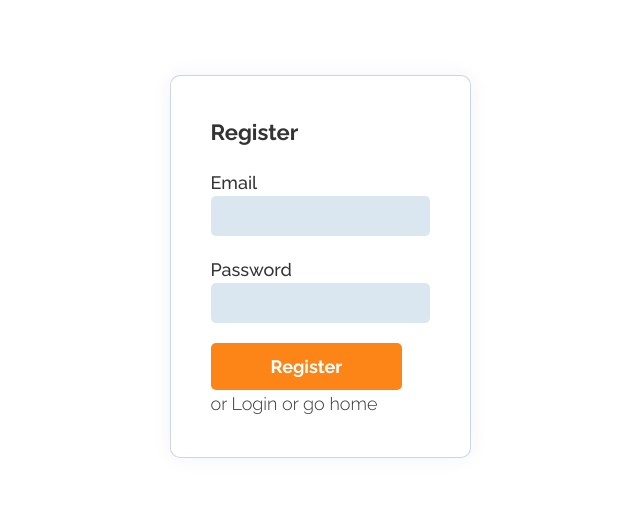
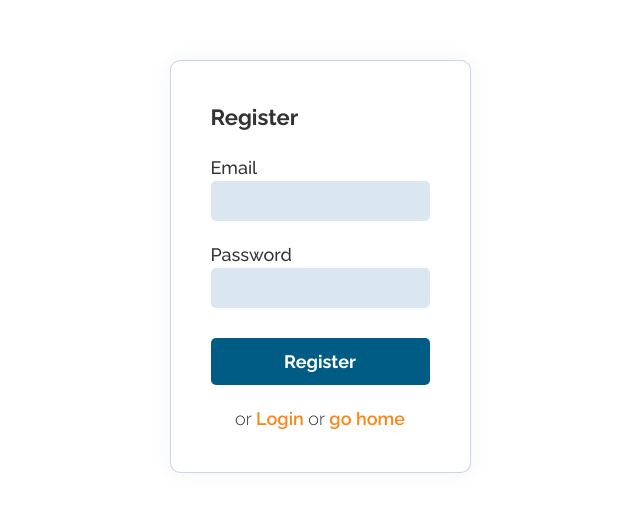
Before and after one commit to r2r23/anyblocks-dashboard-front, a Vue app: page /register in a window 1280 px wide. Shown: the part 134-646 px from the top of the page, without its empty margins (320-960 px from the left). Built offline with nearby package versions, Linux system fonts and the light colour scheme; a web font is replaced by a local one; what highcharts-vue would draw is missing.

Commit message:
Login & Register styling

```diff
--- a/src/App.vue
+++ b/src/App.vue
@@ -77,7 +77,7 @@ export default {
     --color-bg: #f4f8fb;
     --color-nav: #ebf0f4;
     --color-text: #333333;
-    --color-green: #005c85;
+    --color-blue: #005c85;
     --color-yellow: #FD8517;;
 }
 
@@ -98,6 +98,11 @@ html {
     list-style-type: none;
     text-decoration: none;
     color: var(--color-text);
+}
+
+a {
+    color: var(--color-yellow);
+    font-weight: 600;
 }
 
 h1, h2, h3 {
--- a/src/components/LoginForm.vue
+++ b/src/components/LoginForm.vue
@@ -9,8 +9,10 @@
             <label for="password">Password</label>
             <input type="text" id="password" v-model="password">
         </div>
-        <button @click="login()">Login</button>
-        <div>
+        <div class="form-unit">
+            <button @click="login()" class="dark extra-margin-top">Login</button>
+        </div>
+        <div class="form-unit or">
             or <router-link to="/register">register</router-link> or <router-link to="/">go home</router-link>
         </div>
     </div>
@@ -38,4 +40,12 @@ export default {
 
 <style scoped>
 
+button {
+    width: 100%;
+}
+
+.or {
+    text-align: center;
+}
+
 </style>
--- a/src/components/NavigationBar.vue
+++ b/src/components/NavigationBar.vue
@@ -149,7 +149,7 @@ nav {
 }
 
 .link.active {
-    background: var(--color-green);
+    background: var(--color-blue);
     box-shadow: 0px 0px 20px rgba(1, 51, 126, 0.35);
 }
 
--- a/src/components/RegisterForm.vue
+++ b/src/components/RegisterForm.vue
@@ -9,8 +9,10 @@
             <label for="password">Password</label>
             <input type="text" id="password" v-model="password">
         </div>
-        <button @click="register()">Register</button>
-        <div>
+        <div class="form-unit">
+            <button @click="register()" class="dark extra-margin-top">Register</button>
+        </div>
+        <div class="form-unit or">
             or <router-link to="/login">Login</router-link> or <router-link to="/">go home</router-link>
         </div>
     </div>
@@ -38,4 +40,12 @@ export default {
 
 <style scoped>
 
+button {
+    width: 100%;
+}
+
+.or {
+    text-align: center;
+}
+
 </style>
--- a/src/css/forms.css
+++ b/src/css/forms.css
@@ -37,6 +37,10 @@ button {
     cursor: pointer;
 }
 
+button.dark {
+    background: var(--color-blue);
+}
+
 button.extra-margin-top {
     margin-top: 10px;
 }
--- a/src/views/HomeView.vue
+++ b/src/views/HomeView.vue
@@ -1,6 +1,6 @@
 <template>
     <div>
-        <h2>Root</h2>
+        <h2>Home /</h2>
         <div>Str in store is <b>{{ str }}</b></div>
         <div><button @click="newRandName()">Change name</button></div>
     </div>
--- a/src/views/ProjectsView.vue
+++ b/src/views/ProjectsView.vue
@@ -80,7 +80,7 @@ export default {
 
 .name {
     text-align: center;
-    color: var(--color-green);
+    color: var(--color-blue);
     font-weight: 600;
 }
 
```
